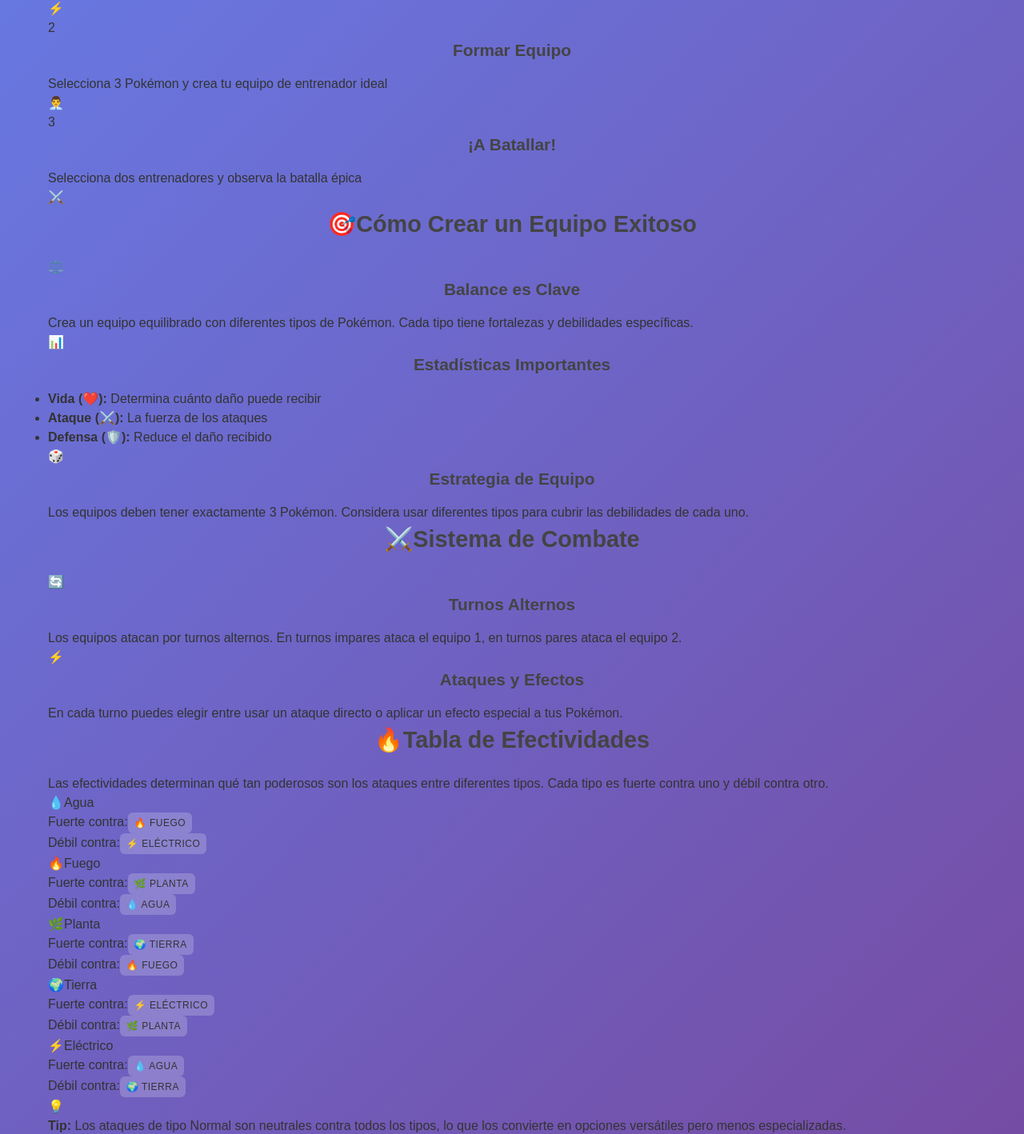
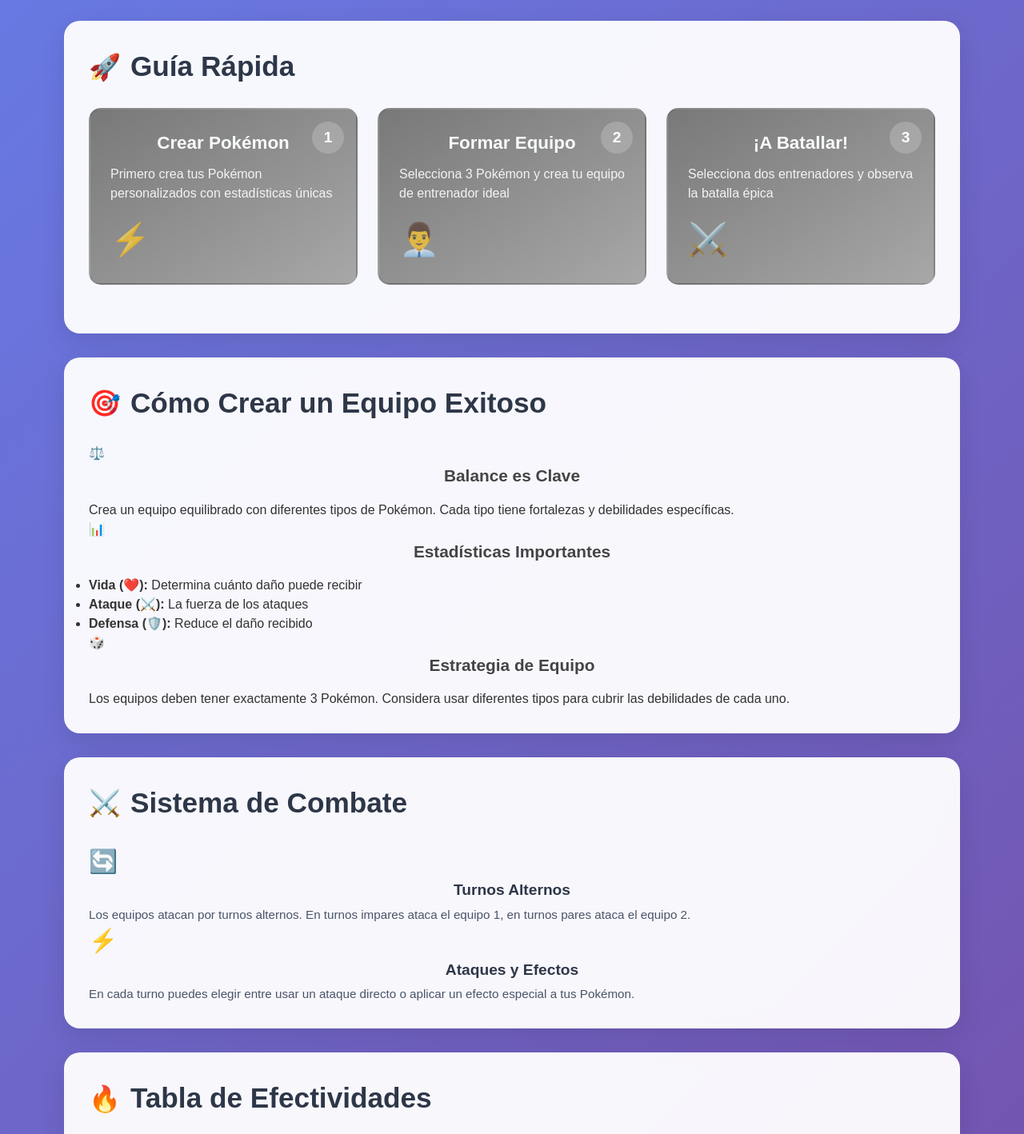
Before and after one commit to thxmohamed/Sistema-Batallas, a React (Vite) app in the folder frontend/: page /informacion in a window 1280 px wide. Shown: the part 375-1793 px from the top of the page at 80% size. Built offline with nearby package versions, Linux system fonts and the light colour scheme.

Commit message:
Versión 1.0
Solucionado bug del veneno.
Arreglada la vista de información.

```diff
--- a/frontend/src/App.css
+++ b/frontend/src/App.css
@@ -2505,3 +2505,440 @@
   75% { background-color: rgba(249, 115, 22, 0.3); }
   100% { background-color: transparent; }
 }
+
+/* =========================
+   ESTILOS VISTA DE INFORMACIÓN
+   ========================= */
+
+/* Contenedor principal de la página */
+.page-container {
+  max-width: 1200px;
+  margin: 0 auto;
+  padding: 20px;
+  min-height: 100vh;
+}
+
+/* Sección del encabezado */
+.header-section {
+  text-align: center;
+  margin-bottom: 40px;
+  padding: 40px 20px;
+  background: linear-gradient(135deg, rgba(255, 255, 255, 0.1) 0%, rgba(255, 255, 255, 0.05) 100%);
+  border-radius: 20px;
+  backdrop-filter: blur(10px);
+  border: 1px solid rgba(255, 255, 255, 0.2);
+}
+
+.page-title {
+  font-size: 3.5rem;
+  font-weight: 800;
+  color: white;
+  margin-bottom: 15px;
+  text-shadow: 2px 2px 4px rgba(0, 0, 0, 0.3);
+  display: flex;
+  align-items: center;
+  justify-content: center;
+  gap: 15px;
+}
+
+.title-icon {
+  font-size: 3rem;
+  animation: bounce 2s infinite;
+}
+
+@keyframes bounce {
+  0%, 20%, 50%, 80%, 100% { transform: translateY(0); }
+  40% { transform: translateY(-10px); }
+  60% { transform: translateY(-5px); }
+}
+
+.page-description {
+  font-size: 1.3rem;
+  color: rgba(255, 255, 255, 0.9);
+  line-height: 1.6;
+  max-width: 600px;
+  margin: 0 auto;
+}
+
+/* Contenido principal */
+.info-content {
+  display: flex;
+  flex-direction: column;
+  gap: 30px;
+}
+
+/* Secciones de información */
+.info-section {
+  background: rgba(255, 255, 255, 0.95);
+  border-radius: 20px;
+  padding: 30px;
+  box-shadow: 0 10px 30px rgba(0, 0, 0, 0.1);
+  border: 1px solid rgba(255, 255, 255, 0.3);
+  backdrop-filter: blur(10px);
+}
+
+.section-header {
+  margin-bottom: 25px;
+}
+
+.section-title {
+  font-size: 2.2rem;
+  font-weight: 700;
+  color: #2d3748;
+  display: flex;
+  align-items: center;
+  gap: 12px;
+  margin-bottom: 10px;
+}
+
+.section-title .title-icon {
+  font-size: 2rem;
+  animation: none;
+}
+
+/* Grid de pasos */
+.steps-grid {
+  display: grid;
+  grid-template-columns: repeat(auto-fit, minmax(280px, 1fr));
+  gap: 25px;
+  margin-bottom: 30px;
+}
+
+.step-card {
+  background: linear-gradient(135deg, #707070 0%, #a5a4a5 100%);
+  border-radius: 15px;
+  padding: 25px;
+  color: white;
+  position: relative;
+  overflow: hidden;
+  transition: all 0.3s ease;
+  border: 2px solid transparent;
+}
+
+.step-card:hover {
+  transform: translateY(-5px);
+  box-shadow: 0 20px 40px rgba(0, 0, 0, 0.2);
+  border-color: rgba(255, 255, 255, 0.3);
+}
+
+.step-card::before {
+  content: '';
+  position: absolute;
+  top: 0;
+  left: 0;
+  right: 0;
+  bottom: 0;
+  background: linear-gradient(45deg, rgba(255, 255, 255, 0.1) 0%, transparent 100%);
+  pointer-events: none;
+}
+
+.step-number {
+  position: absolute;
+  top: 15px;
+  right: 15px;
+  width: 40px;
+  height: 40px;
+  background: rgba(255, 255, 255, 0.2);
+  border-radius: 50%;
+  display: flex;
+  align-items: center;
+  justify-content: center;
+  font-weight: bold;
+  font-size: 1.2rem;
+  backdrop-filter: blur(10px);
+}
+
+.step-content {
+  position: relative;
+  z-index: 1;
+}
+
+.step-title {
+  font-size: 1.4rem;
+  font-weight: 600;
+  margin-bottom: 10px;
+  color: #f7fafc;
+}
+
+.step-description {
+  font-size: 1rem;
+  line-height: 1.5;
+  opacity: 0.9;
+  margin-bottom: 15px;
+}
+
+.step-icon {
+  font-size: 2.5rem;
+  opacity: 0.7;
+}
+
+/* Lista de características */
+.features-list {
+  display: grid;
+  grid-template-columns: repeat(auto-fit, minmax(250px, 1fr));
+  gap: 20px;
+}
+
+.feature-item {
+  display: flex;
+  align-items: flex-start;
+  gap: 15px;
+  padding: 20px;
+  background: linear-gradient(135deg, #f8fafc 0%, #e2e8f0 100%);
+  border-radius: 12px;
+  border-left: 4px solid #667eea;
+  transition: all 0.3s ease;
+}
+
+.feature-item:hover {
+  transform: translateX(5px);
+  box-shadow: 0 5px 15px rgba(0, 0, 0, 0.1);
+}
+
+.feature-icon {
+  font-size: 1.8rem;
+  flex-shrink: 0;
+}
+
+.feature-content h3 {
+  font-size: 1.2rem;
+  font-weight: 600;
+  color: #2d3748;
+  margin-bottom: 5px;
+}
+
+.feature-content p {
+  color: #4a5568;
+  line-height: 1.5;
+  font-size: 0.95rem;
+}
+
+/* Tabla de efectividades */
+.effectiveness-grid {
+  display: grid;
+  grid-template-columns: repeat(auto-fit, minmax(300px, 1fr));
+  gap: 20px;
+  margin-bottom: 25px;
+}
+
+.type-effectiveness {
+  background: linear-gradient(135deg, #f8fafc 0%, #e2e8f0 100%);
+  border-radius: 15px;
+  overflow: hidden;
+  box-shadow: 0 5px 15px rgba(0, 0, 0, 0.1);
+  transition: all 0.3s ease;
+}
+
+.type-effectiveness:hover {
+  transform: translateY(-3px);
+  box-shadow: 0 10px 25px rgba(0, 0, 0, 0.15);
+}
+
+.type-header {
+  padding: 15px 20px;
+  display: flex;
+  align-items: center;
+  gap: 10px;
+  font-weight: 600;
+  font-size: 1.1rem;
+  color: white;
+  text-shadow: 1px 1px 2px rgba(0, 0, 0, 0.3);
+}
+
+.type-header.fuego {
+  background: linear-gradient(135deg, #f56565 0%, #e53e3e 100%);
+}
+
+.type-header.agua {
+  background: linear-gradient(135deg, #4299e1 0%, #3182ce 100%);
+}
+
+.type-header.planta {
+  background: linear-gradient(135deg, #48bb78 0%, #38a169 100%);
+}
+
+.type-header.tierra {
+  background: linear-gradient(135deg, #d69e2e 0%, #b7791f 100%);
+}
+
+.type-header.electrico {
+  background: linear-gradient(135deg, #ecc94b 0%, #d69e2e 100%);
+}
+
+.type-header.normal {
+  background: linear-gradient(135deg, #a0aec0 0%, #718096 100%);
+}
+
+.type-icon {
+  font-size: 1.5rem;
+}
+
+.type-name {
+  text-transform: capitalize;
+}
+
+.effectiveness-info {
+  padding: 20px;
+}
+
+.effective-against,
+.weak-against {
+  display: flex;
+  align-items: center;
+  gap: 10px;
+  margin-bottom: 12px;
+}
+
+.effect-label {
+  font-weight: 600;
+  color: #4a5568;
+  min-width: 110px;
+}
+
+.effect-type {
+  display: inline-flex;
+  align-items: center;
+  gap: 5px;
+  padding: 5px 12px;
+  border-radius: 20px;
+  font-size: 0.9rem;
+  font-weight: 500;
+  color: white;
+  text-shadow: 1px 1px 2px rgba(0, 0, 0, 0.3);
+}
+
+.effect-type.fuego {
+  background: linear-gradient(135deg, #f56565 0%, #e53e3e 100%);
+}
+
+.effect-type.agua {
+  background: linear-gradient(135deg, #4299e1 0%, #3182ce 100%);
+}
+
+.effect-type.planta {
+  background: linear-gradient(135deg, #48bb78 0%, #38a169 100%);
+}
+
+.effect-type.tierra {
+  background: linear-gradient(135deg, #d69e2e 0%, #b7791f 100%);
+}
+
+.effect-type.electrico {
+  background: linear-gradient(135deg, #ecc94b 0%, #d69e2e 100%);
+}
+
+.effect-type.normal {
+  background: linear-gradient(135deg, #a0aec0 0%, #718096 100%);
+}
+
+/* Nota de efectividad */
+.effectiveness-note {
+  background: linear-gradient(135deg, #bee3f8 0%, #90cdf4 100%);
+  border-radius: 15px;
+  padding: 20px;
+  display: flex;
+  align-items: flex-start;
+  gap: 15px;
+  border-left: 4px solid #4299e1;
+}
+
+.note-icon {
+  font-size: 1.5rem;
+  flex-shrink: 0;
+  margin-top: 2px;
+}
+
+.effectiveness-note p {
+  color: #2b6cb0;
+  line-height: 1.6;
+  margin: 0;
+}
+
+.effectiveness-note strong {
+  color: #1e4a8c;
+}
+
+/* Sección de acciones */
+.action-section {
+  text-align: center;
+  margin-top: 40px;
+}
+
+.btn-lg {
+  padding: 15px 30px;
+  font-size: 1.1rem;
+  min-width: 200px;
+}
+
+.btn-icon {
+  margin-right: 10px;
+  font-size: 1.2rem;
+}
+
+/* Responsive Design */
+@media (max-width: 768px) {
+  .page-title {
+    font-size: 2.5rem;
+    flex-direction: column;
+    gap: 10px;
+  }
+
+  .title-icon {
+    font-size: 2.5rem;
+  }
+
+  .page-description {
+    font-size: 1.1rem;
+  }
+
+  .steps-grid {
+    grid-template-columns: 1fr;
+  }
+
+  .effectiveness-grid {
+    grid-template-columns: 1fr;
+  }
+
+  .features-list {
+    grid-template-columns: 1fr;
+  }
+
+  .section-title {
+    font-size: 1.8rem;
+  }
+
+  .info-section {
+    padding: 20px;
+  }
+
+  .effectiveness-note {
+    flex-direction: column;
+    text-align: center;
+  }
+}
+
+@media (max-width: 480px) {
+  .page-container {
+    padding: 15px;
+  }
+
+  .header-section {
+    padding: 30px 15px;
+  }
+
+  .page-title {
+    font-size: 2rem;
+  }
+
+  .title-icon {
+    font-size: 2rem;
+  }
+
+  .section-title {
+    font-size: 1.5rem;
+  }
+
+  .step-card {
+    padding: 20px;
+  }
+}
--- a/frontend/src/components/Informacion.jsx
+++ b/frontend/src/components/Informacion.jsx
@@ -152,7 +152,7 @@
           <div className="effectiveness-intro">
             <p>
               Las efectividades determinan qué tan poderosos son los ataques entre diferentes tipos.
-              Cada tipo es fuerte contra uno y débil contra otro.
+              Cada tipo es fuerte contra uno y débil contra otro. Recuerda que cada tipo es poco efectivo contra sí mismo.
             </p>
           </div>
 
```
Also changed, not shown: 2 other files (tests, documents, lock files or other folders).
